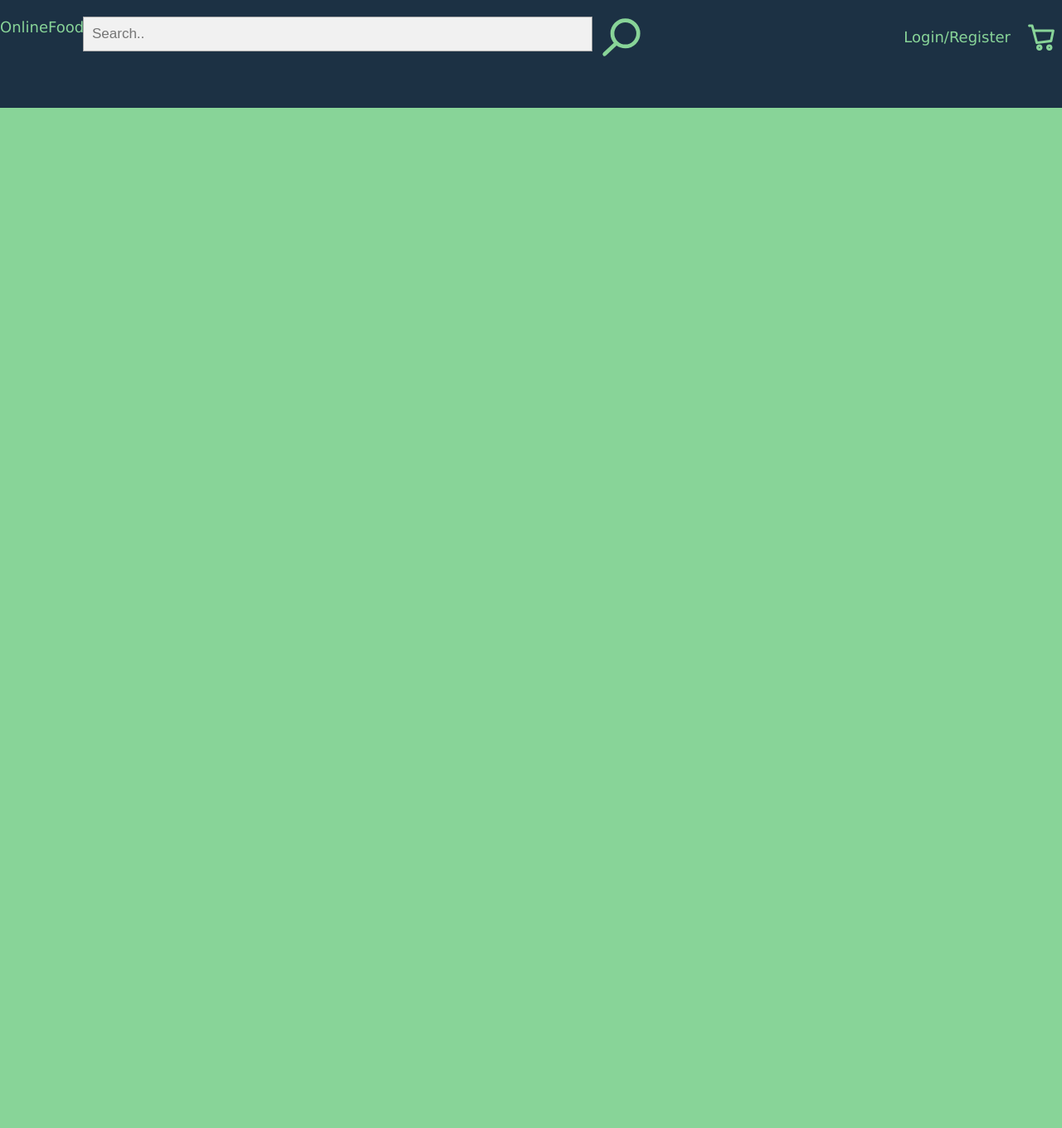
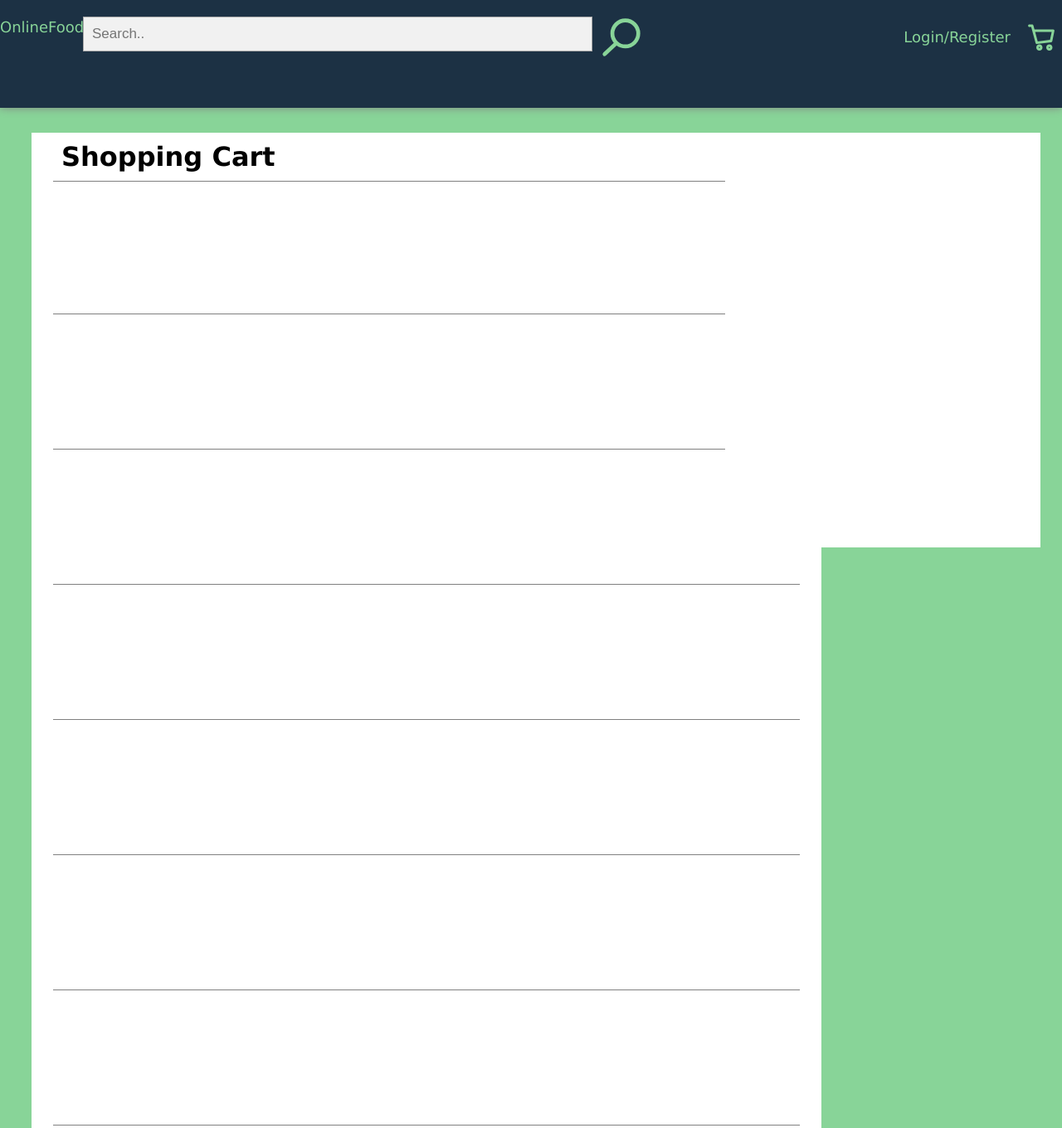
Before and after one commit to venajustin/OnlineFoodStore, a PHP site: page /templates/cart.html in a window 1280 px wide. Shown: the whole page at 83% size. Before the commit the page ends 130 px from the top, so only its background shows below. Run offline with PHP 8.4, Linux system fonts and the light colour scheme.

Commit message:
worked on cart.html

```diff
--- a/routes/process_login.php
+++ b/routes/process_login.php
@@ -21,7 +21,7 @@
             if (!$conn) {
                 die ("Connection failed: " . mysqli_connect_error());
             } else {
-                echo "connection sucess";
+                echo "connection success";
             }
 
             // select user (must create user database beforehand)
--- a/templates/cart.html
+++ b/templates/cart.html
@@ -30,8 +30,53 @@
 
         </div>
 
+		<div name="cartContainer" style="z-index:-1; height: fit-content; position: absolute; left: 3%; top: 20%; background-color: white; padding-left: 2%; padding-right: 2%">
+			<div style="padding: 10px; width: 900px; border: none; background-color: white; border-bottom: 1px solid grey;">
+				<h1>Shopping Cart</h1>
+			</div>
 
+			<ul class="cart" id="cart">
+				<li>
+					<button class="cartTile">
 
+					</button>
+				</li>
+				<li>
+					<button class="cartTile">
+
+					</button>
+				</li>
+				<li>
+					<button class="cartTile">
+
+					</button>
+				</li>
+				<li>
+					<button class="cartTile">
+
+					</button>
+				</li>
+				<li>
+					<button class="cartTile">
+
+					</button>
+				</li>
+				<li>
+					<button class="cartTile">
+
+					</button>
+				</li>
+				<li>
+					<button class="cartTile">
+
+					</button>
+				</li>
+
+			</ul>
+		</div>
+		<div class="reciept" style="position:fixed; background-color: white; right: 2%; top: 20%; width: 380px; height: 500px">
+
+		</div>
 
     </body>
 </html>
--- a/templates/home.html
+++ b/templates/home.html
@@ -4,7 +4,7 @@
 	<head>
         <meta charset="utf-8">
         <title>Online Food Store</title>
-		<meta name="viewport" content="width=device-width, initial-scale=1.0">
+		<meta name="viewport">
         <link rel="stylesheet" href="style.css">
     </head>
     <body>
--- a/templates/style.css
+++ b/templates/style.css
@@ -104,6 +104,7 @@ a:hover{
   background-color: var(--dark);
   top: 0;
   width: 100%;
+  box-shadow: 0px 0px 10px grey
 }
 
 
@@ -207,6 +208,19 @@ a:hover{
 	height: 100%;
 	background-color: blue;
 }
+.cartTile {
+	height: 160px;
+	width: 900px;
+	border: none;
+	background-color: white;
+	border-bottom: 1px solid grey;
+
+}
+
+#cart li {
+	list-style-type: none;
+}
+
 .inputField {
 	width: 400px;
 	height: 50px;
```
Also changed, not shown: routes/cart.php (added), 1 other file.
